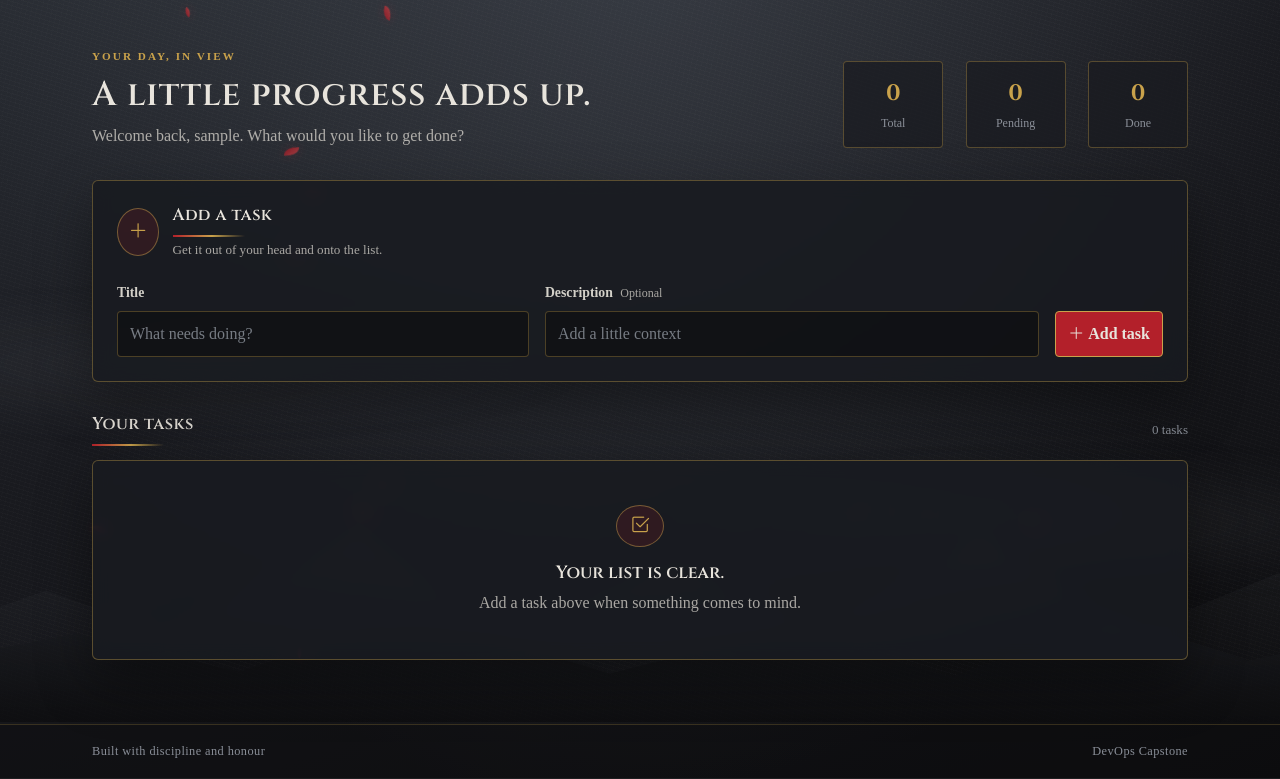
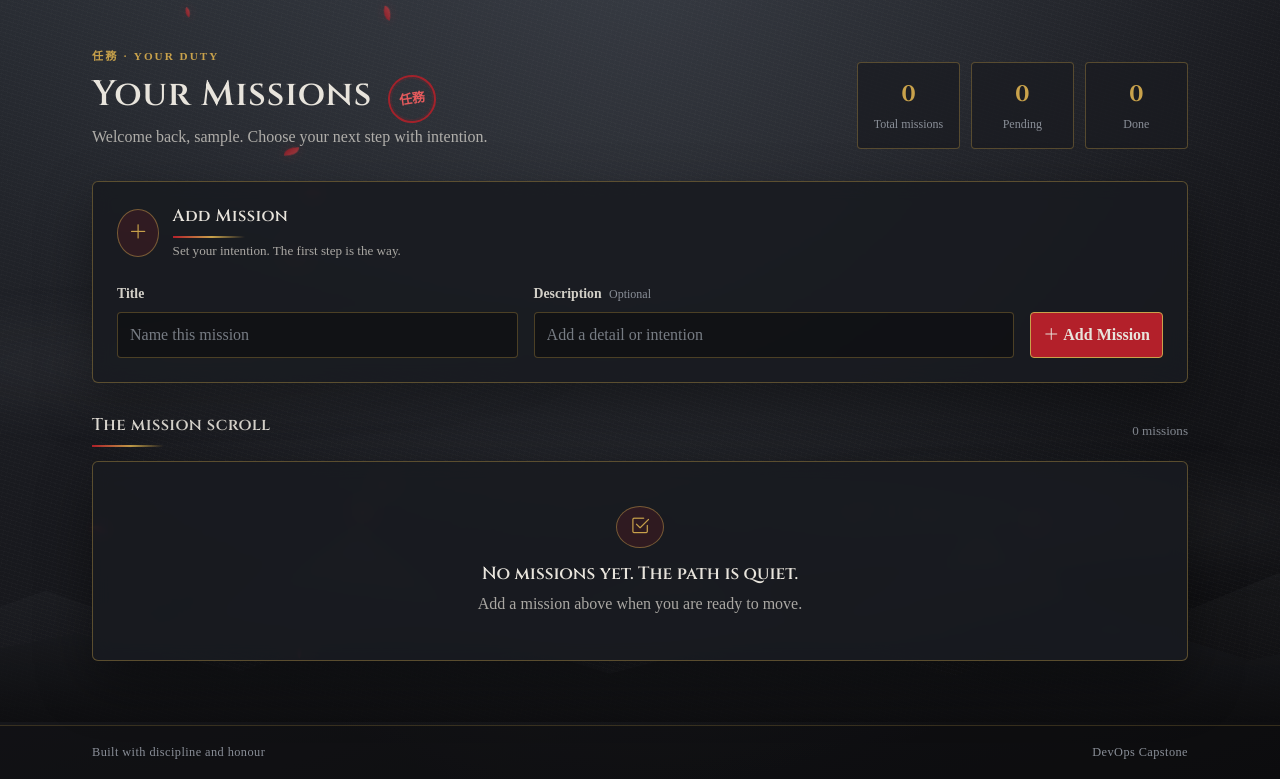
Before and after one commit to MohitGoel109/Devops-capstone-taskmanager, a Flask app: page /tasks in a window 1280 px wide. Shown: the part 78-857 px from the top of the page. Run offline with Flask 3, Linux system fonts and the light colour scheme; the visitor is signed in with stand-in values (Sample User, id 1); data that the repository does not hold is empty.

Commit message:
feat: redesign tasks page with stat tiles

```diff
--- a/app/static/css/style.css
+++ b/app/static/css/style.css
@@ -480,6 +480,201 @@ body.app-theme > footer {
   font-size: 1.4rem;
 }
 
+.app-theme .tasks-heading {
+  display: flex;
+  justify-content: space-between;
+  align-items: end;
+  gap: 2rem;
+  margin-bottom: 2rem;
+}
+
+.app-theme .mission-title-row {
+  display: flex;
+  align-items: center;
+  gap: 1rem;
+}
+
+.app-theme .page-title {
+  margin: 0 0 0.55rem;
+  font-size: 2.2rem;
+}
+
+.app-theme .page-intro {
+  margin: 0;
+}
+
+.app-theme .task-stats {
+  display: grid;
+  grid-template-columns: repeat(3, minmax(94px, 1fr));
+  gap: 0.65rem;
+  flex-shrink: 0;
+}
+
+.app-theme .add-task-card .card-body {
+  padding: 1.5rem;
+}
+
+.app-theme .add-task-heading {
+  display: flex;
+  align-items: center;
+  gap: 0.85rem;
+  margin-bottom: 1.25rem;
+}
+
+.app-theme .add-task-fields {
+  display: grid;
+  grid-template-columns: 1fr 1.2fr auto;
+  align-items: end;
+  gap: 1rem;
+}
+
+.app-theme .add-task-fields .form-label {
+  margin-bottom: 0.45rem;
+}
+
+.app-theme .optional-label {
+  margin-left: 0.25rem;
+  color: var(--fog);
+  font-size: 0.75rem;
+  font-weight: 400;
+}
+
+.app-theme .add-task-button {
+  min-height: 46px;
+  white-space: nowrap;
+}
+
+.app-theme .task-list-section {
+  margin-top: 2rem;
+}
+
+.app-theme .list-heading {
+  display: flex;
+  justify-content: space-between;
+  align-items: center;
+  margin-bottom: 0.85rem;
+}
+
+.app-theme .task-list {
+  display: grid;
+  gap: 0.75rem;
+}
+
+.app-theme .task-card-main {
+  display: flex;
+  justify-content: space-between;
+  align-items: center;
+  gap: 1.5rem;
+  padding: 1.2rem 1.35rem;
+}
+
+.app-theme .task-copy {
+  min-width: 0;
+}
+
+.app-theme .task-title-row {
+  display: flex;
+  align-items: center;
+  flex-wrap: wrap;
+  gap: 0.65rem;
+}
+
+.app-theme .task-title {
+  margin: 0;
+  overflow-wrap: anywhere;
+  font-size: 1rem;
+}
+
+.app-theme .task-status {
+  display: inline-flex;
+  align-items: center;
+  gap: 0.3rem;
+  padding: 0.38rem 0.55rem;
+  border-radius: 999px;
+  font-size: 0.7rem;
+  font-weight: 600;
+}
+
+.app-theme .task-description {
+  margin: 0.55rem 0 0.35rem;
+  font-size: 0.88rem;
+  overflow-wrap: anywhere;
+}
+
+.app-theme .task-date {
+  font-size: 0.74rem;
+}
+
+.app-theme .task-actions {
+  display: flex;
+  align-items: center;
+  justify-content: end;
+  flex-wrap: wrap;
+  gap: 0.5rem;
+  flex: 0 0 auto;
+}
+
+.app-theme .task-actions form,
+.app-theme .completion-form {
+  margin: 0;
+}
+
+.app-theme .completion-toggle {
+  display: flex;
+  align-items: center;
+  gap: 0.35rem;
+  margin: 0;
+  font-size: 0.75rem;
+  white-space: nowrap;
+}
+
+.app-theme .completion-toggle .form-check-input {
+  float: none;
+  margin: 0;
+  cursor: pointer;
+}
+
+.app-theme .task-actions .btn {
+  display: inline-flex;
+  min-height: 34px;
+  align-items: center;
+  justify-content: center;
+  gap: 0.35rem;
+}
+
+.app-theme .task-edit {
+  position: relative;
+}
+
+.app-theme .task-edit summary {
+  list-style: none;
+  cursor: pointer;
+}
+
+.app-theme .task-edit summary::-webkit-details-marker {
+  display: none;
+}
+
+.app-theme .task-edit-form {
+  position: absolute;
+  z-index: 5;
+  top: calc(100% + 0.5rem);
+  right: 0;
+  width: min(340px, calc(100vw - 2rem));
+  padding: 1rem;
+}
+
+.app-theme .empty-state {
+  align-items: center;
+  padding: 2.75rem 1rem;
+  text-align: center;
+}
+
+.app-theme .empty-state h3 {
+  margin-bottom: 0.4rem;
+  font-size: 1.1rem;
+}
+
 .app-theme .task-card:hover {
   border-color: rgba(201, 162, 75, 0.72);
   box-shadow: 0 20px 45px rgba(0, 0, 0, 0.48), 0 0 18px rgba(201, 162, 75, 0.06);
@@ -596,6 +791,19 @@ body.app-theme > footer {
     justify-content: start;
     padding-top: 0.85rem;
     border-top: 1px solid rgba(201, 162, 75, 0.18);
+  }
+
+  .app-theme .page-title {
+    font-size: 1.7rem;
+  }
+
+  .app-theme .add-task-card .card-body {
+    padding: 1.1rem;
+  }
+
+  .app-theme .task-edit-form {
+    right: auto;
+    left: 0;
   }
 }
 
--- a/app/templates/tasks.html
+++ b/app/templates/tasks.html
@@ -1,17 +1,20 @@
 {% extends 'base.html' %}
-{% block title %}Your Tasks | Task Manager{% endblock %}
+{% block title %}Your Missions | Ronin Task Board{% endblock %}
 {% block content %}
 {% set total_count = tasks|length %}
 {% set done_count = tasks|selectattr('completed')|list|length %}
 {% set pending_count = total_count - done_count %}
 <section class="tasks-heading">
   <div>
-    <p class="eyebrow">YOUR DAY, IN VIEW</p>
-    <h1 class="page-title">A little progress adds up.</h1>
-    <p class="page-intro">Welcome back, {{ username }}. What would you like to get done?</p>
+    <p class="eyebrow">任務 · YOUR DUTY</p>
+    <div class="mission-title-row">
+      <h1 class="page-title">Your Missions</h1>
+      <span class="hanko-stamp" aria-hidden="true">任務</span>
+    </div>
+    <p class="page-intro">Welcome back, {{ username }}. Choose your next step with intention.</p>
   </div>
   <div class="task-stats" aria-label="Task summary">
-    <div class="task-stat"><span class="task-stat-value">{{ total_count }}</span><span>Total</span></div>
+    <div class="task-stat"><span class="task-stat-value">{{ total_count }}</span><span>Total missions</span></div>
     <div class="task-stat"><span class="task-stat-value">{{ pending_count }}</span><span>Pending</span></div>
     <div class="task-stat"><span class="task-stat-value">{{ done_count }}</span><span>Done</span></div>
   </div>
@@ -22,8 +25,8 @@
     <div class="add-task-heading">
       <div class="section-icon"><i class="bi bi-plus-lg" aria-hidden="true"></i></div>
       <div>
-        <h2 id="add-task-title" class="section-title">Add a task</h2>
-        <p class="section-caption">Get it out of your head and onto the list.</p>
+        <h2 id="add-task-title" class="section-title">Add Mission</h2>
+        <p class="section-caption">Set your intention. The first step is the way.</p>
       </div>
     </div>
     {% if error %}<div class="alert alert-danger auth-error" role="alert">{{ error }}</div>{% endif %}
@@ -31,14 +34,14 @@
       <div class="add-task-fields">
         <div>
           <label for="new-task-title" class="form-label">Title</label>
-          <input type="text" class="form-control" name="title" id="new-task-title" placeholder="What needs doing?" required>
+          <input type="text" class="form-control" name="title" id="new-task-title" placeholder="Name this mission" required>
         </div>
         <div>
           <label for="new-task-description" class="form-label">Description <span class="optional-label">Optional</span></label>
-          <input type="text" class="form-control" name="description" id="new-task-description" placeholder="Add a little context">
+          <input type="text" class="form-control" name="description" id="new-task-description" placeholder="Add a detail or intention">
         </div>
         <button class="btn btn-primary add-task-button" type="submit">
-          <i class="bi bi-plus-lg me-1" aria-hidden="true"></i>Add task
+          <i class="bi bi-plus-lg me-1" aria-hidden="true"></i>Add Mission
         </button>
       </div>
     </form>
@@ -47,8 +50,8 @@
 
 <section class="task-list-section" aria-labelledby="task-list-title">
   <div class="list-heading">
-    <h2 id="task-list-title" class="section-title">Your tasks</h2>
-    <span class="list-count">{{ total_count }} {{ 'task' if total_count == 1 else 'tasks' }}</span>
+    <h2 id="task-list-title" class="section-title">The mission scroll</h2>
+    <span class="list-count">{{ total_count }} {{ 'mission' if total_count == 1 else 'missions' }}</span>
   </div>
   {% if tasks %}
   <div class="task-list">
@@ -60,7 +63,7 @@
             <h3 class="task-title">{{ task.title }}</h3>
             <span class="badge task-status {% if task.completed %}status-done{% else %}status-pending{% endif %}">
               <i class="bi {% if task.completed %}bi-check-circle-fill{% else %}bi-hourglass-split{% endif %}" aria-hidden="true"></i>
-              {{ 'Done' if task.completed else 'Pending' }}
+              {% if task.completed %}Done <span lang="ja">完了</span>{% else %}Pending{% endif %}
             </span>
           </div>
           {% if task.description %}<p class="task-description">{{ task.description }}</p>{% endif %}
@@ -74,7 +77,7 @@
             <input type="hidden" name="description" value="{{ task.description or '' }}">
             <label class="form-check completion-toggle">
               <input class="form-check-input" type="checkbox" name="completed" {% if task.completed %}checked{% endif %} onchange="this.form.submit()">
-              <span class="form-check-label">{{ 'Mark pending' if task.completed else 'Mark done' }}</span>
+              <span class="form-check-label">{{ 'Undo completion' if task.completed else 'Complete mission' }}</span>
             </label>
           </form>
           <details class="task-edit">
@@ -90,7 +93,7 @@
                 <input class="form-check-input" type="checkbox" name="completed" {% if task.completed %}checked{% endif %}>
                 <span class="form-check-label">Done</span>
               </label>
-              <button class="btn btn-primary btn-sm" type="submit"><i class="bi bi-check2 me-1" aria-hidden="true"></i>Save changes</button>
+              <button class="btn btn-primary btn-sm" type="submit"><i class="bi bi-check2 me-1" aria-hidden="true"></i>Save mission</button>
             </form>
           </details>
           <form method="post" action="{{ url_for('delete_task', task_id=task.id) }}" onsubmit="return confirm('Delete this task?');">
@@ -106,8 +109,8 @@
   {% else %}
   <div class="card empty-state">
     <div class="empty-icon"><i class="bi bi-check2-square" aria-hidden="true"></i></div>
-    <h3>Your list is clear.</h3>
-    <p class="mb-0">Add a task above when something comes to mind.</p>
+    <h3>No missions yet. The path is quiet.</h3>
+    <p class="mb-0">Add a mission above when you are ready to move.</p>
   </div>
   {% endif %}
 </section>
```
